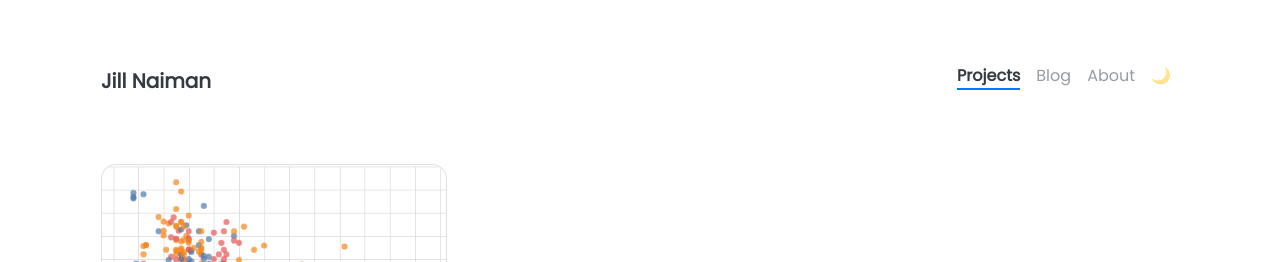
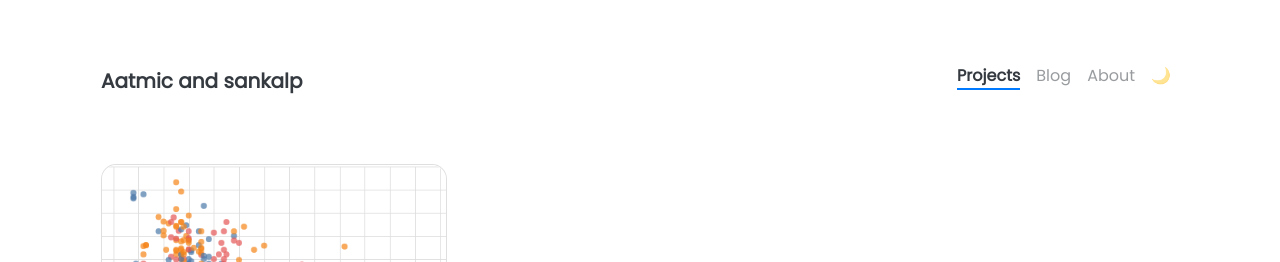
Before and after one commit to Aatmic/Aatmic-Aatmic2.github.io, a Jekyll site: the page built from pages/projects.html, in a window 1280 px wide. Shown: the top 262 px of the page. Built offline with Jekyll 4.4.1, drawn with Linux system fonts in a browser that asks for light colours; nearby versions of some CDN libraries.

Commit message:
adding changes from first day in Jekyll

```diff
--- a/_config.yml
+++ b/_config.yml
@@ -5,7 +5,7 @@
 # NOTE: it looks like you need to rebuild + repush everytime you update this _config.yml file
 
 ### Site Settings ###
-title               : Jill Naiman
+title               : Aatmic and sankalp
 description         : >-
                       I am definitely not a corgi!
 baseurl             : ""   # Change to empty quotes if you are hosting your site at <your-username>.github.io directly,
```
Also changed, not shown: 9 other files.
